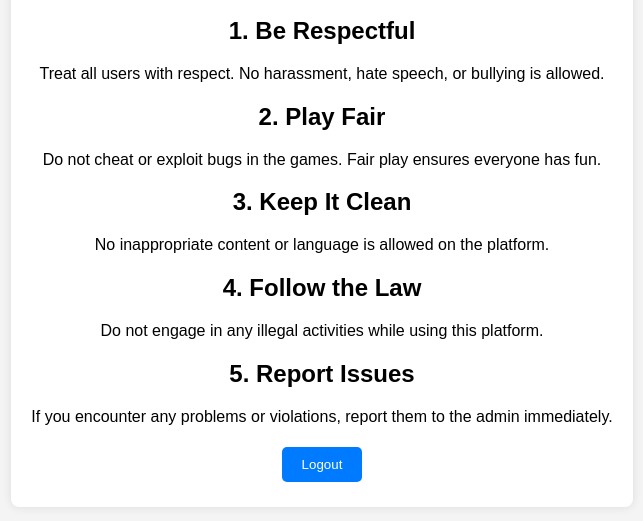
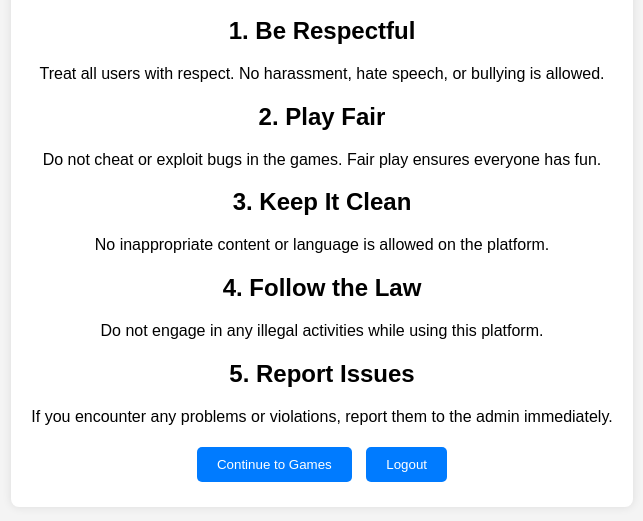
Before and after one commit to TwitterN0tifcationBot/NixGames, a plain HTML site: page rules.html in a window 1280 px wide. Shown: the part 207-728 px from the top of the page, without its empty margins (318-961 px from the left). Drawn offline with Linux system fonts and the light colour scheme.

Commit message:
Update rules.html

```diff
--- a/rules.html
+++ b/rules.html
@@ -25,6 +25,7 @@
             <h2>5. Report Issues</h2>
             <p>If you encounter any problems or violations, report them to the admin immediately.</p>
         </div>
+        <button id="continue-to-games">Continue to Games</button>
         <button id="logout">Logout</button>
     </div>
     <script src="app.js"></script>
```
